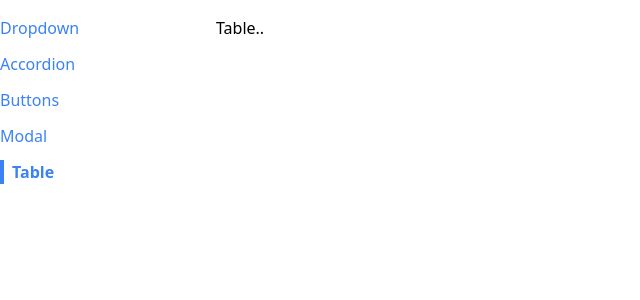
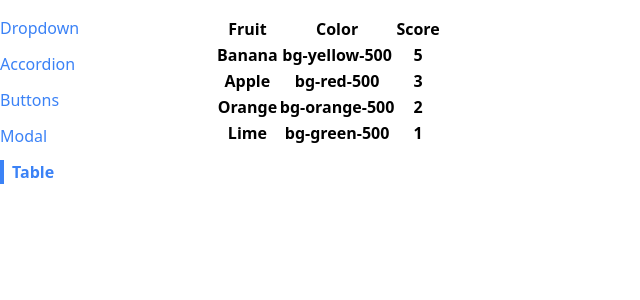
Before and after one commit to vibhavtrivedi/Comps, a React (Create React App) app: page /table in a window 1280 px wide. Shown: the top 300 px of the page, without its empty margins (0-640 px from the left). Built offline with nearby package versions, Linux system fonts and the light colour scheme.

Commit message:
created table

```diff
--- a/src/components/Table.js
+++ b/src/components/Table.js
@@ -1,6 +1,25 @@
-function Table() {
-  console.log("hello");
-  return <div>Table..</div>;
+function Table({ data }) {
+  const renderedRows = data.map((fruit) => {
+    return (
+      <tr key={fruit.name}>
+        <th>{fruit.name}</th>
+        <th>{fruit.color}</th>
+        <th>{fruit.score}</th>
+      </tr>
+    );
+  });
+  return (
+    <table>
+      <thead>
+        <tr>
+          <th>Fruit</th>
+          <th>Color</th>
+          <th>Score</th>
+        </tr>
+      </thead>
+      <tbody>{renderedRows}</tbody>
+    </table>
+  );
 }
 
 export default Table;
--- a/src/pages/TablePage.js
+++ b/src/pages/TablePage.js
@@ -1,10 +1,15 @@
 import Table from "../components/Table";
 
 function TablePage() {
-  console.log("hello");
+  const data = [
+    { name: "Banana", color: "bg-yellow-500", score: 5 },
+    { name: "Apple", color: "bg-red-500", score: 3 },
+    { name: "Orange", color: "bg-orange-500", score: 2 },
+    { name: "Lime", color: "bg-green-500", score: 1 },
+  ];
   return (
     <div>
-      <Table />
+      <Table data={data} />
     </div>
   );
 }
```
